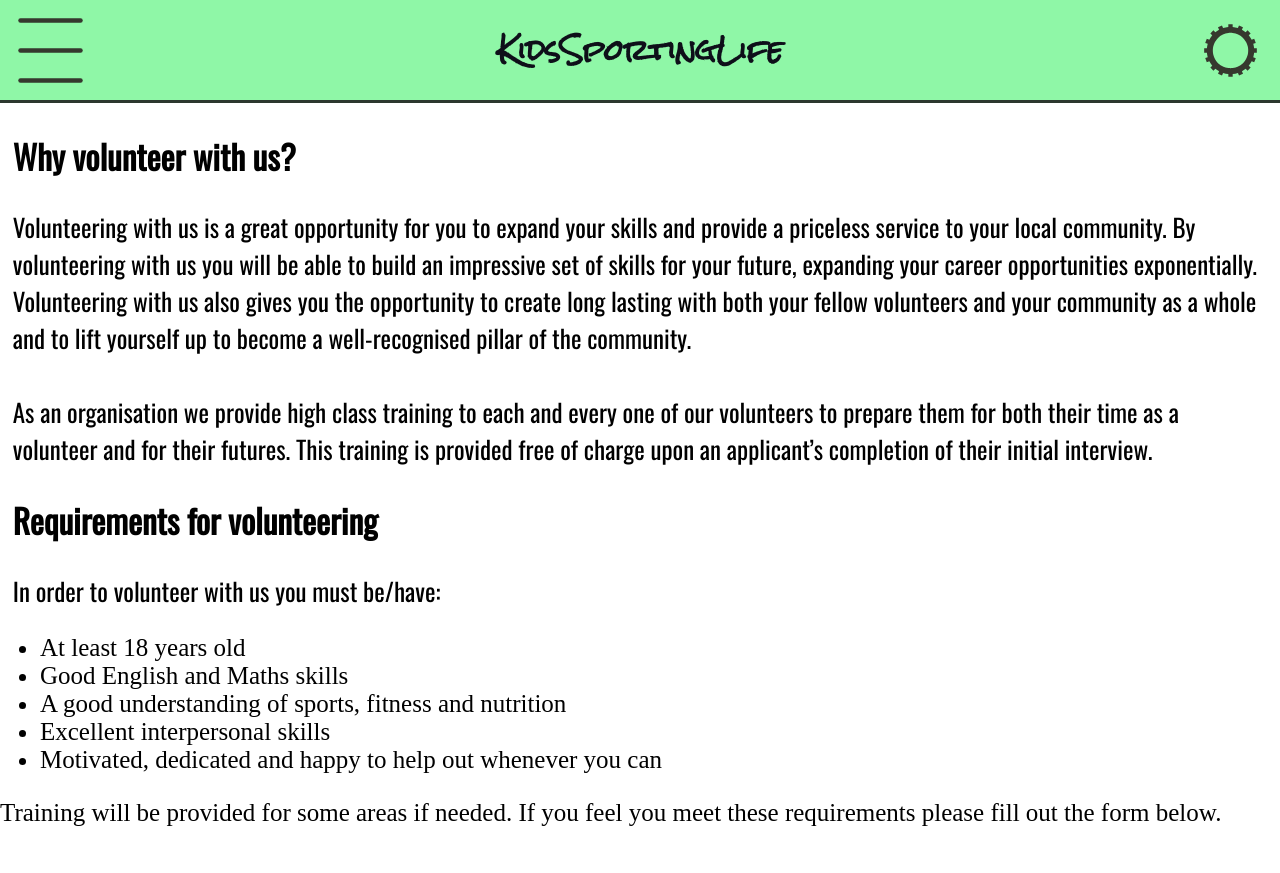
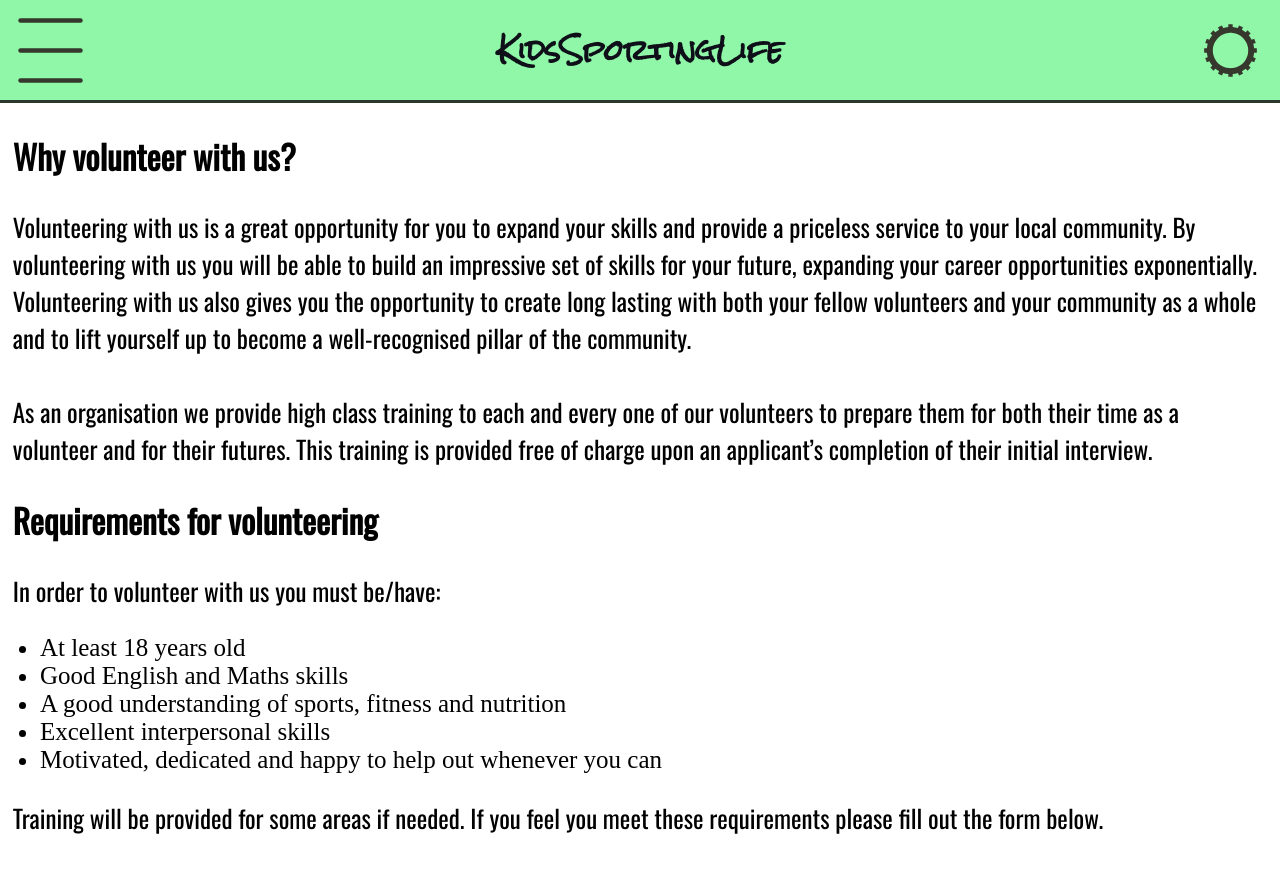
Before and after one commit to AmyHannahMorgan/unit-13-website-kidssportingfun, a Jekyll site: the page built from volunteering/index.html, in a window 1280 px wide. Shown: the top 873 px of the page. Built offline with Jekyll 4.4.1, drawn with Linux system fonts in a browser that asks for light colours.

Commit message:
fixed tag error with l23 & 14

```diff
--- a/volunteering/index.html
+++ b/volunteering/index.html
@@ -11,7 +11,7 @@ As an organisation we provide high class training to each and every one of our v
 
 <h2>Requirements for volunteering</h2>
 
-<p>In order to volunteer with us you must be/have:
+<p>In order to volunteer with us you must be/have:</p>
   <ul>
     <li>At least 18 years old</li>
     <li>Good English and Maths skills</li>
@@ -20,7 +20,6 @@ As an organisation we provide high class training to each and every one of our v
     <li>Motivated, dedicated and happy to help out whenever you can</li>
   </ul>
 
-Training will be provided for some areas if needed. If you feel you meet these requirements please fill out the form below.
-</p>
+<p>Training will be provided for some areas if needed. If you feel you meet these requirements please fill out the form below.</p>
 
 <!-- TODO: insert form here -->
```
